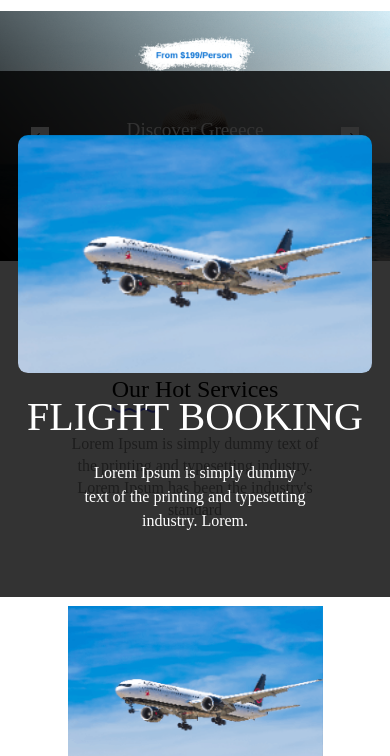
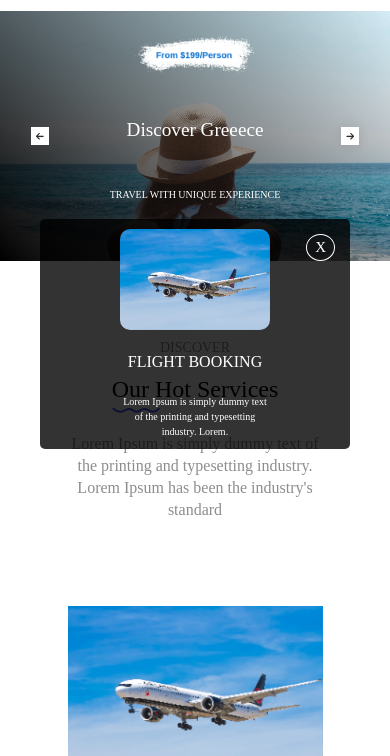
Before and after one commit to dato200026/tourism, a plain HTML site: page index.html in a window 390 px wide. Both pictures are taken after a click on the element 195 px from the left and 831 px from the top of the page. Shown: the part 88-844 px from the top of the page. Drawn offline with Linux system fonts and the light colour scheme; a web font is replaced by a local one.

Commit message:
Added index.html

```diff
--- a/static/css/style.css
+++ b/static/css/style.css
@@ -597,6 +597,7 @@ footer .footer-down {
     transform: translateY(200px);
     transition:all 0.7s ease;
 }
+
 @media (max-width:998px){
     .slider-inner .slider,.slider .slide,.slider-inner .slider-elements{
         height:550px;
@@ -635,6 +636,13 @@ footer .footer-down {
         flex-direction:column;
         gap:3rem;
         align-items:center;
+    }
+     .hot-services-modal{
+        padding: 2rem 8rem;
+    }
+    .hot-services-modal img {
+        width: 300px;
+        border-radius: 10px;
     }
 }
 @media(max-width:768px){
@@ -684,6 +692,12 @@ footer .footer-down {
     }
     .slider .slide{
         height:400px;
+    }
+    .slider-inner .slider-text{
+        gap:2.7rem;
+    }
+    .slider-inner .slider-text img{
+        width:240px;
     }
     .slider-inner .slider-text h3{
         font-size:1rem;
@@ -779,6 +793,19 @@ footer .footer-down {
     .discount-container{
         padding:5rem 0;
         background-position: center;
+    }
+    .hot-services-modal{
+        padding: 1rem 6rem;
+    }
+    .hot-services-modal img {
+        width: 180px;
+        border-radius: 10px;
+    }
+    .hot-services-modal h1{
+        font-size:1.2rem;
+    }
+    .hot-services-modal p{
+        font-size:12px;
     }
 }
     @media (max-width:500px){
@@ -883,4 +910,18 @@ footer .footer-down {
             padding-bottom: 5px;
             border-bottom: 2px solid #08aeea;
         }
+         .hot-services-modal{
+            padding: 10px 5rem;
+        }
+        .hot-services-modal img {
+            width: 150px;
+            border-radius: 10px;
+        }
+        .hot-services-modal h1{
+            font-size:1rem;
+        }
+        .hot-services-modal p{
+            font-size:10px;
+            line-height:15px;
+        }
 }
--- a/static/js/burger-menu.js
+++ b/static/js/burger-menu.js
@@ -2,11 +2,19 @@ const burgerMenu=document.querySelector('.burger-menu-icon');
 const navList=document.querySelector('.header-nav-ul');
 burgerMenu.addEventListener('click',() =>{
     navList.classList.toggle('header-nav-height');
-    const navHeight=navList.getBoundingClientRect().height;
+    let navHeight=navList.getBoundingClientRect().height;
+
     if(navHeight>0){
         document.querySelector("section").style.marginTop=`${navHeight}px`;
     }
     else{
         document.querySelector("section").style.marginTop=`0`;
     }
+
+    window.addEventListener('resize',() =>{
+     if(window.innerWidth > 768){
+         navList.classList.remove('header-nav-height');
+         document.querySelector("section").style.marginTop=`0`;
+     }
+    });
 });
```
